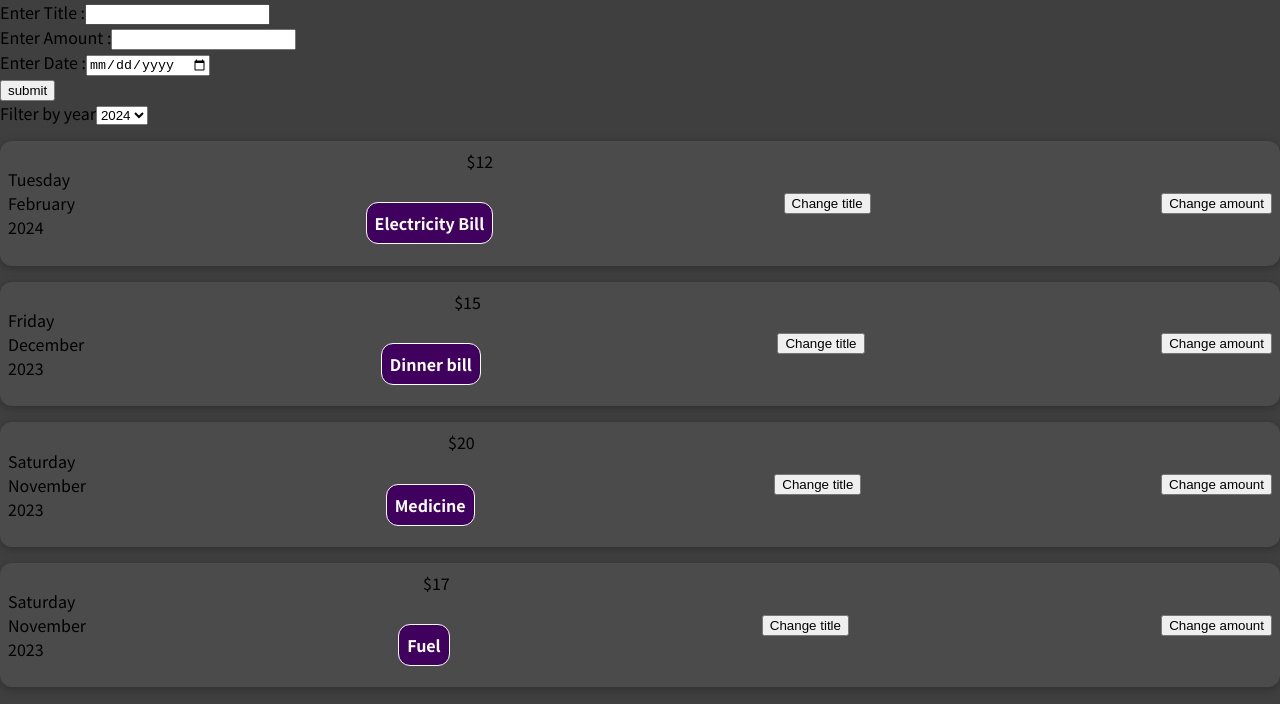
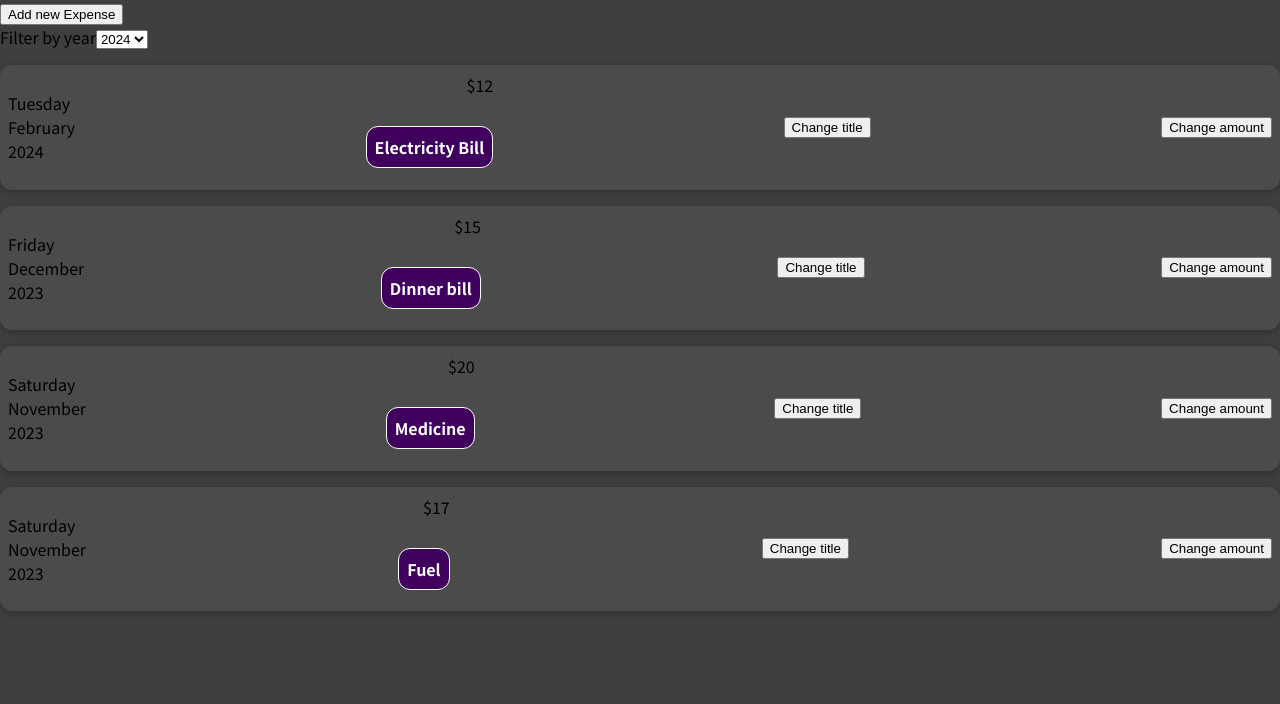
Before and after one commit to akshay7745/reactSharpener, a React (Create React App) app in the folder 01-starting-setup/: page / in a window 1280 px wide. Shown: the top 704 px of the page. Built offline with nearby package versions, Linux system fonts and the light colour scheme; the HTML template or start-up script is replaced by a standard one.

Commit message:
DIY - Challenges on Conditional Rendering  --- completed

```diff
--- a/01-starting-setup/src/components/NewExpense/ExpenseForm.js
+++ b/01-starting-setup/src/components/NewExpense/ExpenseForm.js
@@ -9,7 +9,7 @@ const ExpenseForm = (props) => {
     amount: "",
     date: "",
   });
-
+  const [isFormVisible, setIsFormVisible] = useState(false);
   const formSubmitHandler = (e) => {
     e.preventDefault();
     // console.log(enteredInput);
@@ -19,6 +19,7 @@ const ExpenseForm = (props) => {
       amount: "",
       date: "",
     });
+    setIsFormVisible(false);
   };
   const titleChangeHandler = (e) => {
     setEnteredInput((prevState) => {
@@ -35,7 +36,7 @@ const ExpenseForm = (props) => {
       return { ...prevState, date: e.target.value };
     });
   };
-  return (
+  return isFormVisible ? (
     <form onSubmit={formSubmitHandler}>
       <div>
         <label htmlFor="title">Enter Title :</label>
@@ -67,8 +68,28 @@ const ExpenseForm = (props) => {
           value={enteredInput.date}
         />
       </div>
-      <button type="submit">submit</button>
+      <div>
+        <button
+          type="button"
+          onClick={() => {
+            setIsFormVisible(false);
+          }}
+        >
+          Cancel
+        </button>
+        <button type="submit">Add Expense</button>
+      </div>
     </form>
+  ) : (
+    <div>
+      <button
+        onClick={() => {
+          setIsFormVisible(true);
+        }}
+      >
+        Add new Expense
+      </button>
+    </div>
   );
 };
 
```
